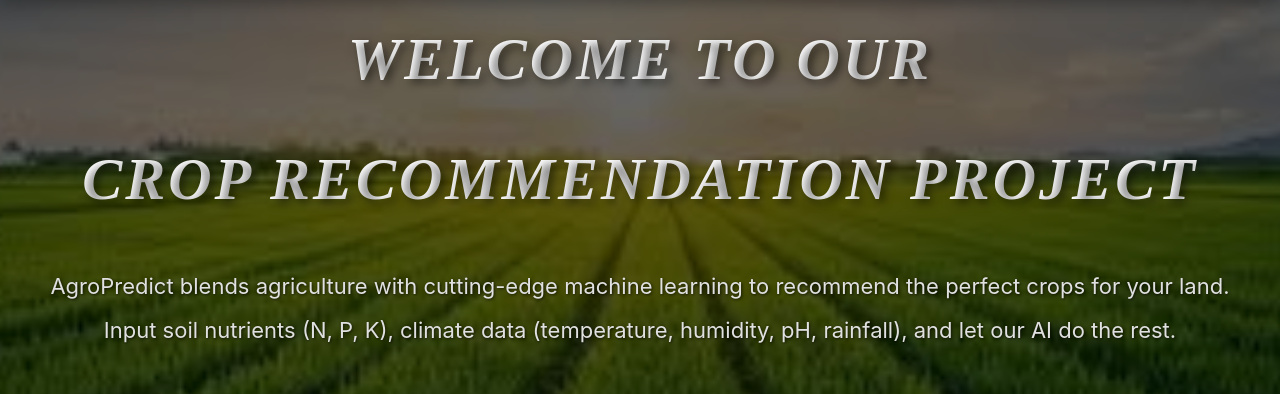
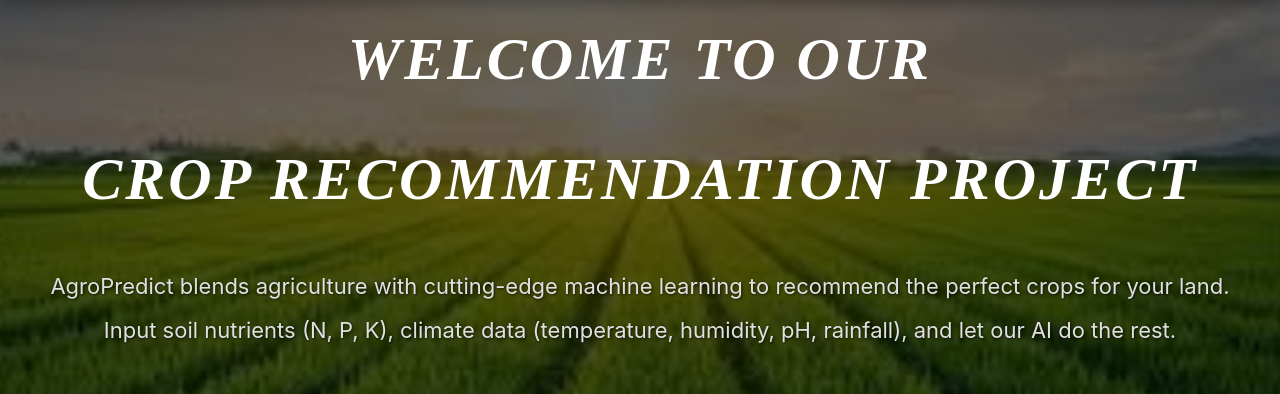
Before and after one commit to kusumkumar1729/CropRecommendationSystem, a Flask app: page / in a window 1280 px wide. Shown: the part 120-514 px from the top of the page. Run offline with Flask 3, Linux system fonts and the light colour scheme; some web fonts are replaced.

Commit message:
Small changes

```diff
--- a/templates/index.html
+++ b/templates/index.html
@@ -110,7 +110,7 @@
             background: linear-gradient(90deg, #ffffff, #ffffff);
             -webkit-background-clip: text;
             -webkit-text-fill-color: transparent;
-            text-shadow: 4px 4px 8px rgba(0, 0, 0, 0.5);
+
         }
         .welcome-section p {
             font-size: 22px;
```
Also changed, not shown: users.db.
